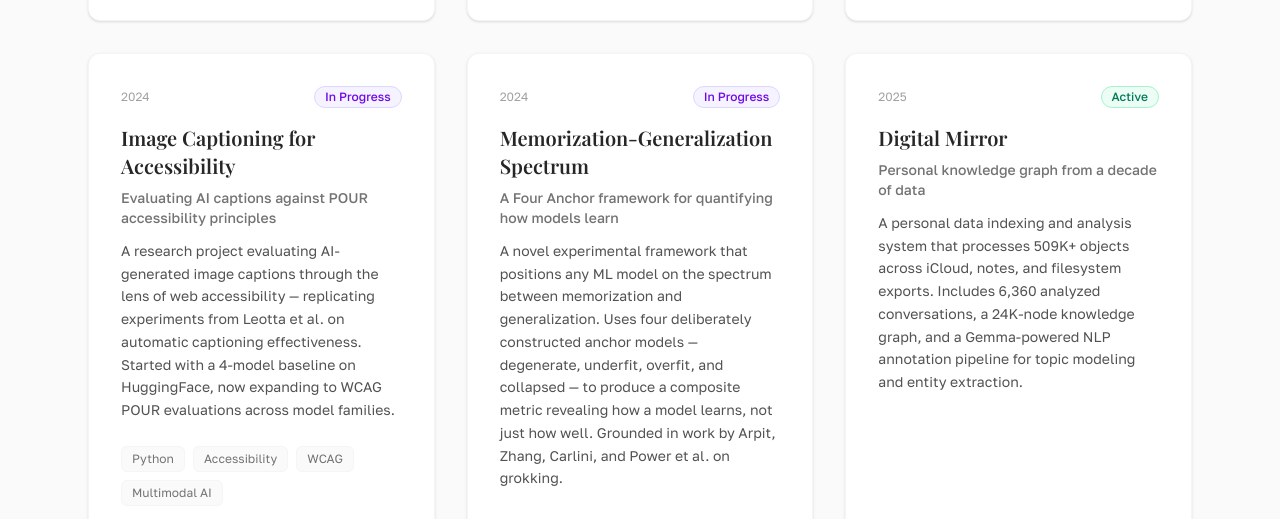
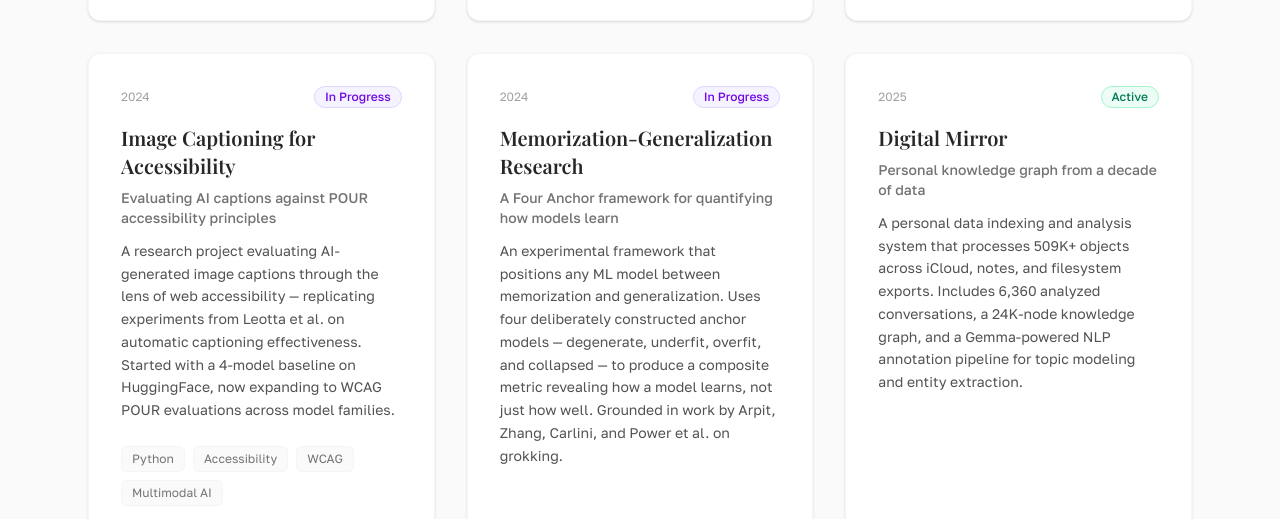
Before and after one commit to Frantz103/Frantz103.github.io, an Astro site: page /projects in a window 1280 px wide. Shown: the part 880-1399 px from the top of the page. Built offline with nearby package versions, Linux system fonts and the light colour scheme; Astro itself is replaced by a stand-in of ours; a web font is replaced by a local one.

Commit message:
Update memorization-generalization title and description on projects page
Co-Authored-By: Claude Opus 4.6 <noreply@anthropic.com>

```diff
--- a/src/data/projects.ts
+++ b/src/data/projects.ts
@@ -59,11 +59,11 @@ export const projects: Project[] = [
     tier: 'featured',
   },
   {
-    title: 'Memorization-Generalization Spectrum',
+    title: 'Memorization-Generalization Research',
     date: '2024',
     oneLiner: 'A Four Anchor framework for quantifying how models learn',
     description:
-      'A novel experimental framework that positions any ML model on the spectrum between memorization and generalization. Uses four deliberately constructed anchor models — degenerate, underfit, overfit, and collapsed — to produce a composite metric revealing how a model learns, not just how well. Grounded in work by Arpit, Zhang, Carlini, and Power et al. on grokking.',
+      'An experimental framework that positions any ML model between memorization and generalization. Uses four deliberately constructed anchor models — degenerate, underfit, overfit, and collapsed — to produce a composite metric revealing how a model learns, not just how well. Grounded in work by Arpit, Zhang, Carlini, and Power et al. on grokking.',
     status: 'in-progress',
     stack: ['Python', 'ML Theory', 'PyTorch', 'Experimental Design'],
     tier: 'featured',
```
Also changed, not shown: docs/projects/index.html (+1 -1 lines).
